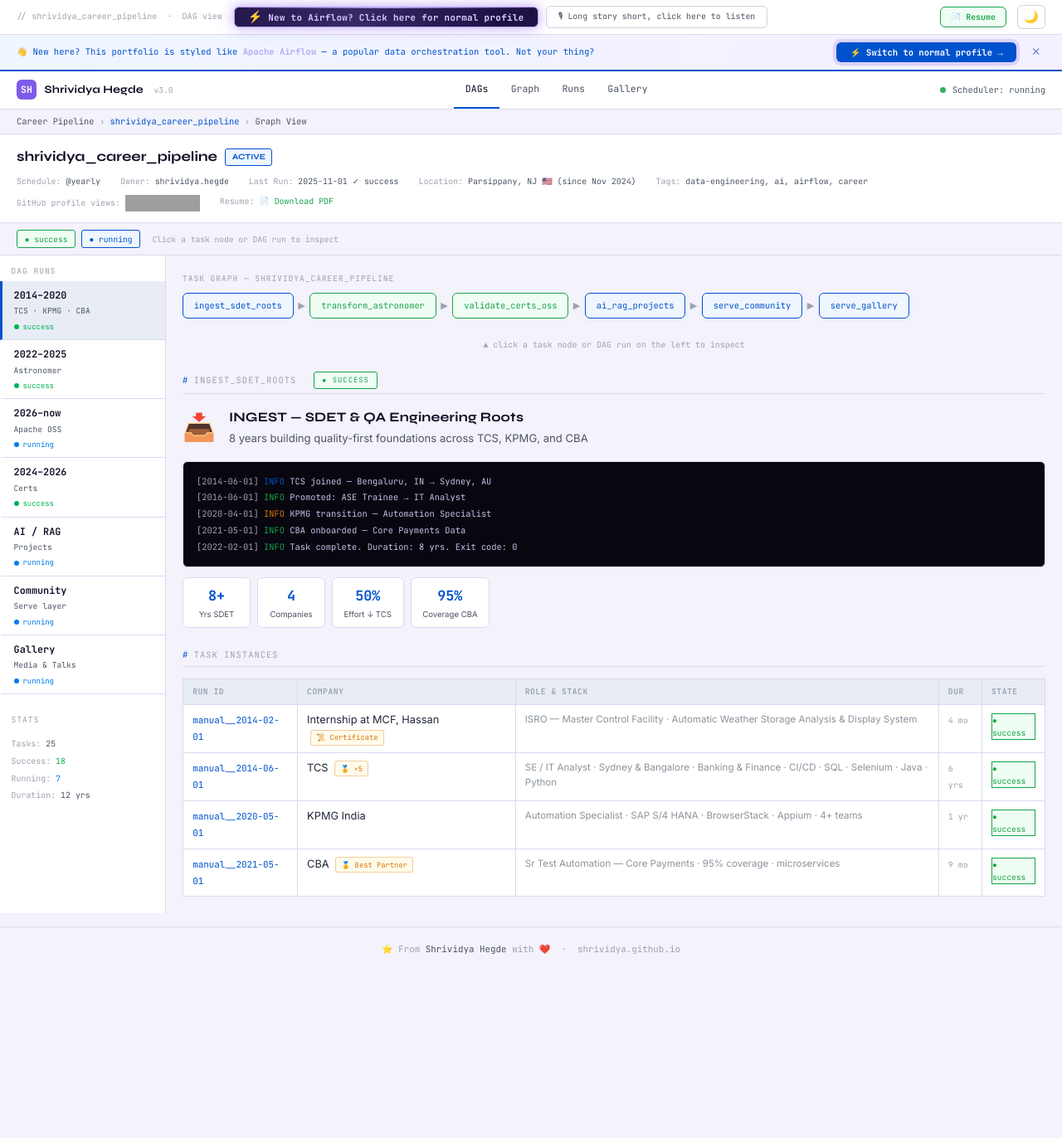
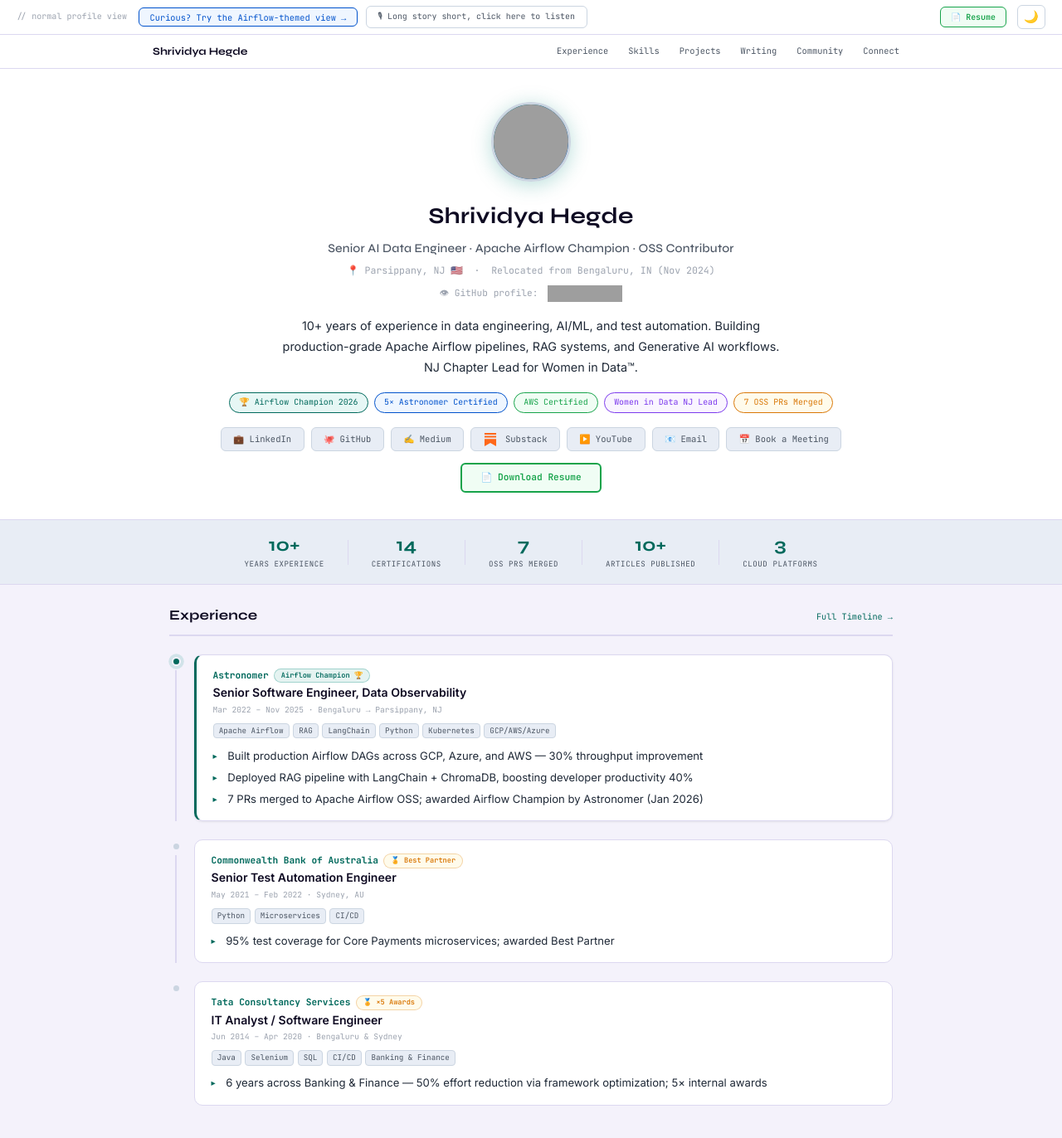
Before and after one commit to Shrividya/shrividya.github.io, a Jekyll site: the page built from index.html, in a window 1280 px wide and 1400 px high. Shown: the top 1372 px of the window at 83% size. Built offline with Jekyll 4.4.1, drawn with Linux system fonts in a browser that asks for light colours; some of the changed text lies outside the part shown; grey boxes are pictures that could not be loaded.

Commit message:
Make normal profile the default landing view
Changed the default view from Airflow-themed to normal profile. The Airflow view is now opt-in via the ?view=airflow URL parameter. Updated UI labels, button visibility, and initialization logic to reflect this change.

```diff
--- a/index.html
+++ b/index.html
@@ -5,20 +5,20 @@
 
 <!-- THEME TOGGLE BAR -->
 <div class="toggle-bar">
-  <span class="toggle-label" id="toggle-label">// shrividya_career_pipeline &nbsp;·&nbsp; DAG view</span>
-  <button class="electric-btn" id="electric-btn" onclick="triggerNormal()">
+  <span class="toggle-label" id="toggle-label">// normal profile view</span>
+  <button class="electric-btn" id="electric-btn" onclick="triggerNormal()" style="display:none;">
     <span class="eb-bolt" id="eb-bolt">⚡</span>
     <span class="eb-text">New to Airflow? Click here for normal profile</span>
     <span class="eb-short">Normal</span>
   </button>
-  <button class="back-btn" id="back-btn" onclick="switchTheme('airflow')" style="display:none;">← DAG view</button>
+  <button class="back-btn" id="back-btn" onclick="switchTheme('airflow')">Curious? Try the Airflow-themed view →</button>
   <button class="audio-btn" id="audio-btn" onclick="toggleSummary()" title="Listen to profile summary"><span class="audio-icon" id="audio-icon">🎙</span><span class="audio-text"> Long story short, click here to listen</span></button>
   <a class="resume-dl-btn" href="/assets/resume.pdf" download="Shrividya_Hegde_Resume.pdf" title="Download Resume">📄 Resume</a>
   <button class="dark-toggle" id="dark-toggle" onclick="toggleDark()" title="Toggle light/dark mode">🌙</button>
 </div>
 
 <!-- ==================== AIRFLOW VIEW ==================== -->
-<div id="view-airflow">
+<div id="view-airflow" style="display:none">
   <div class="af-hint-banner" id="af-hint-banner">
     <span>👋 New here? This portfolio is styled like <strong style="color:#b8a8f8;">Apache Airflow</strong> — a popular data orchestration tool. Not your thing?</span>
     <button class="af-hint-btn" onclick="triggerNormal()">⚡ Switch to normal profile →</button>
@@ -301,7 +301,7 @@
 </div>
 
 <!-- ==================== NORMAL VIEW ==================== -->
-<div id="view-normal" style="display:none">
+<div id="view-normal">
 
   <!-- In-page sticky navigation -->
   <nav class="n-topnav">
@@ -691,17 +691,12 @@
 
 setTimeout(() => showStage(0), 500);
 
-// Auto-switch to normal view if coming from a sub-page
-if (new URLSearchParams(window.location.search).get('view') === 'normal') {
-  document.getElementById('view-airflow').style.display = 'none';
-  document.getElementById('view-normal').style.display = 'block';
-  const lbl = document.getElementById('toggle-label');
-  const btn = document.getElementById('electric-btn');
-  const backBtn = document.getElementById('back-btn');
-  if (lbl) lbl.textContent = '// normal profile view';
-  if (btn) btn.style.display = 'none';
-  if (backBtn) backBtn.style.display = '';
-  setTimeout(initNormalAnimations, 300);
+// Normal profile is the default landing view; init its animations
+setTimeout(initNormalAnimations, 300);
+
+// Airflow-themed view is opt-in — switch to it if explicitly requested
+if (new URLSearchParams(window.location.search).get('view') === 'airflow') {
+  switchTheme('airflow');
 }
 
 // Hide hint banner if previously dismissed
```
